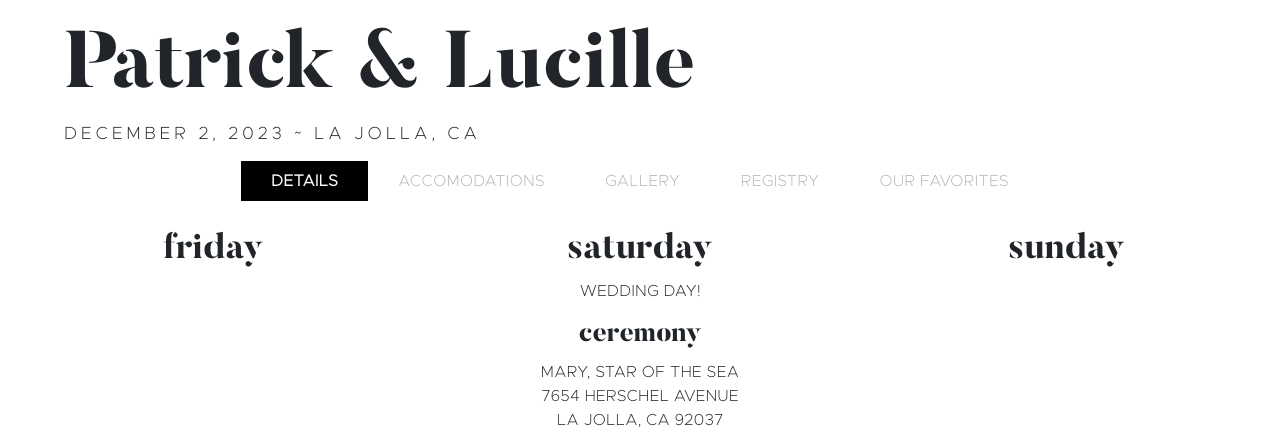
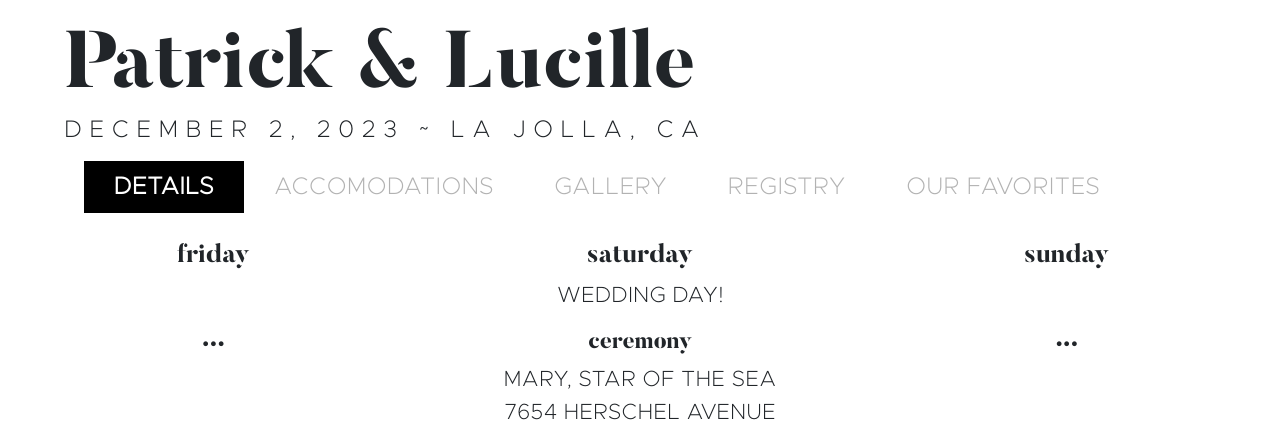
Before and after one commit to youandmia/youandmia.github.io, a Jekyll site: the page built from details.html, in a window 1280 px wide. Shown: the top 434 px of the page. Built offline with Jekyll 4.4.1, drawn with Linux system fonts in a browser that asks for light colours.

Commit message:
css tweaks

```diff
--- a/_includes/navigation.html
+++ b/_includes/navigation.html
@@ -1,11 +1,11 @@
-<nav id="navbar-primary" class="navbar navbar-default navbar-expand-lg navbar-light bg-light">
-    <div class="container-fluid">
+<nav id="navbar-primary" class="navbar navbar-default navbar-expand-lg navbar-light bg-light flex-nowrap">
+    <div class="container-fluid navbar-fluid">
         <button class="navbar-toggler" type="button" data-bs-toggle="collapse" data-bs-target="#navbar-primary-collapse"
             aria-controls="navbarSupportedContent" aria-expanded="false" aria-label="Toggle navigation">
             <span class="navbar-toggler-icon"></span>
         </button>
         <div class="collapse navbar-collapse" id="navbar-primary-collapse">
-            <ul class="nav navbar-nav me-auto mb-2 mb-lg-0 justify-content-center">
+            <ul class="navbar-nav me-auto mb-2 mb-lg-0 justify-content-center">
                 {% for item in site.data.navigation %}
                 <li {% if page.url==item.link %} class="active" {% else %} class="" {% endif %}>
                     <a href="{{ item.link }}" {% if item.disabled==true %}class="nav-link disabled" {% else
--- a/_layouts/map.html
+++ b/_layouts/map.html
@@ -18,13 +18,13 @@
 
 <body>
   <header role="banner">
-    <h1 class="header"><a class="link-unstyled" href="/">Patrick & Lucille</a></h1>
+    <div class="display-1"><a class="link-unstyled" href="/">Patrick & Lucille</a></div>
     <h4 class="header"><a class="link-unstyled" href="/">December 2, 2023 ~ La Jolla, CA</a></h4>
     {% include navigation.html %}
   </header>
 
 
-{{content}}
+  {{content}}
 </body>
 
 </html>
--- a/details.html
+++ b/details.html
@@ -4,13 +4,14 @@
 <div class="container-fluid">
     <div class="row">
         <!-- friday-->
-        <div class="col-xs-12 col-sm-4 text-center">
+        <div class="col-md-12 col-lg-4 text-center">
             <h4 class="group-header">friday</h4>
-            <div style="height: 20vh"></div>
+            <div class="detail-fill"></div>
             <h4 class="group-header">...</h4>
+            <div class="detail-fill"></div>
         </div>
         <!-- saturday-->
-        <div class="col-xs-12 col-sm-4 text-center">
+        <div class="col-md-12 col-lg-4 text-center">
             <h4 class="group-header ">saturday</h4>
             <p class="nova">wedding day!</p>
             <div class="row">
@@ -38,10 +39,11 @@
 
         </div>
         <!-- sunday-->
-        <div class="col-xs-12 col-sm-4 text-center">
+        <div class="col-md-12 col-lg-4 text-center">
             <h4 class="group-header">sunday</h4>
-            <div style="height: 20vh"></div>
+            <div class="detail-fill"></div>
             <h4 class="group-header">...</h4>
+            <div class="detail-fill"></div>
         </div>
 
     </div> <!-- end row-->
--- a/index.markdown
+++ /dev/null
@@ -1,6 +0,0 @@
----
-# Feel free to add content and custom Front Matter to this file.
-# To modify the layout, see https://jekyllrb.com/docs/themes/#overriding-theme-defaults
-
-layout: home
----
--- a/site.css
+++ b/site.css
@@ -14,6 +14,10 @@
     /* font-style: normal; */
 }
 
+a.nav-link {
+    font-size: 1.5rem;
+}
+
 body {
     margin: 0;
 }
@@ -22,15 +26,27 @@
     margin: 0 auto;
 }
 
-@media (min-width: 768px) {
-    .col-map {
-        width: 600px;
-    }
+div.display-1 {
+
+    font-family: 'WebFont', butler, serif;
+    margin-left: 5vw;
 }
+
+div.display-6 {
+
+    font-family: 'WebFont', nova, sans-serif;
+    /* font-size: 1.5rem; */
+    font-weight: normal;
+    letter-spacing: .3em;
+    margin-left: 5vw;
+    text-transform: uppercase
+}
+
+
 
 h1.header {
     font-family: 'WebFont', butler, serif;
-    font-size: 80px;
+    font-size: 6rem;
     /* margin-bottom: 0px; */
     margin-left: 5vw;
     /* margin-top: 20px; */
@@ -38,9 +54,9 @@
 
 h4.header {
     font-family: 'WebFont', nova, sans-serif;
-    font-size: 1.1rem;
+    font-size: 1.5rem;
     font-weight: normal;
-    letter-spacing: .2em;
+    letter-spacing: .3em;
     margin-left: 5vw;
     text-transform: uppercase
 }
@@ -96,12 +112,8 @@
 }
 
 #navbar-primary.navbar-default .navbar-nav {
-    width: 100%;
+    width: 90%;
     text-align: center;
-    /* font-family: "WebFont", nova, sans-serif;
-    text-transform: uppercase;
-    letter-spacing: .2em; */
-
 }
 
 #navbar-primary.navbar-default .navbar-nav>li {
@@ -111,6 +123,7 @@
 }
 
 #navbar-primary.navbar-default .navbar-nav>li>a {
+    /* padding-left: 30px; */
     padding-left: 30px;
     padding-right: 30px;
     text-transform: uppercase;
@@ -123,8 +136,60 @@
     font-weight: bold
 }
 
+.navbar-toggler-icon {
+    width: 4em;
+    height: 4em;
+}
+
+.navbar-fluid {
+    margin-left: 5vw;
+    padding-left: 2px;
+}
+
 p.nova {
     font-family: 'WebFont', nova, sans-serif;
     font-weight: normal;
     text-transform: uppercase;
 }
+
+@media screen and (min-width: 320px) {
+    .col-map {
+        width: 100%;
+    }
+
+    h4.group-header {
+        font-size: 6vw
+    }
+
+    h4.sub-header {
+        font-size: 5vw
+    }
+
+    div.detail-fill {
+        height: 1vh
+    }
+
+    p.nova {
+        /* font-size: calc(16px + 6 * ((100vw - 320px) / 680)); */
+        font-size: 3vw
+    }
+}
+
+@media screen and (min-width: 1000px) {
+    .col-map {
+        width: 60vw;
+    }
+        h4.group-header {
+        font-size: 2vw
+    }
+
+    h4.sub-header {
+        font-size: 1.8vw
+    }
+    p.nova {
+        font-size: 22px;
+    }
+    div.detail-fill {
+        height: 5vh
+    }
+}
```
Also changed, not shown: _layouts/default.html (+8 -3 lines), index.md (+1 -1 lines).
